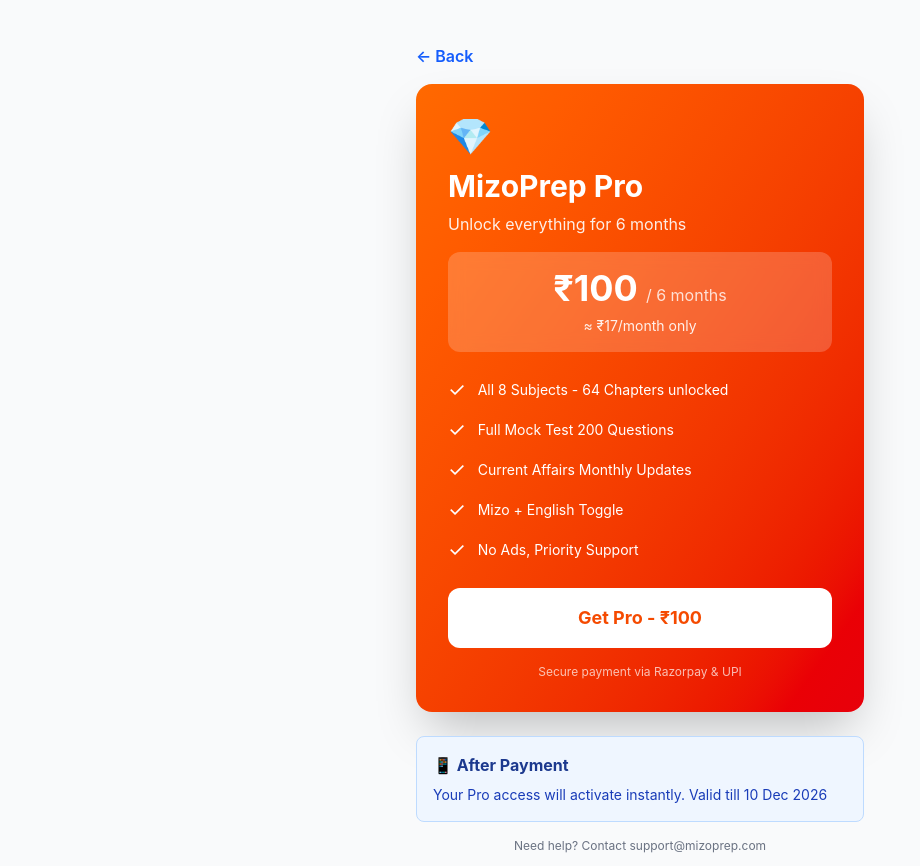
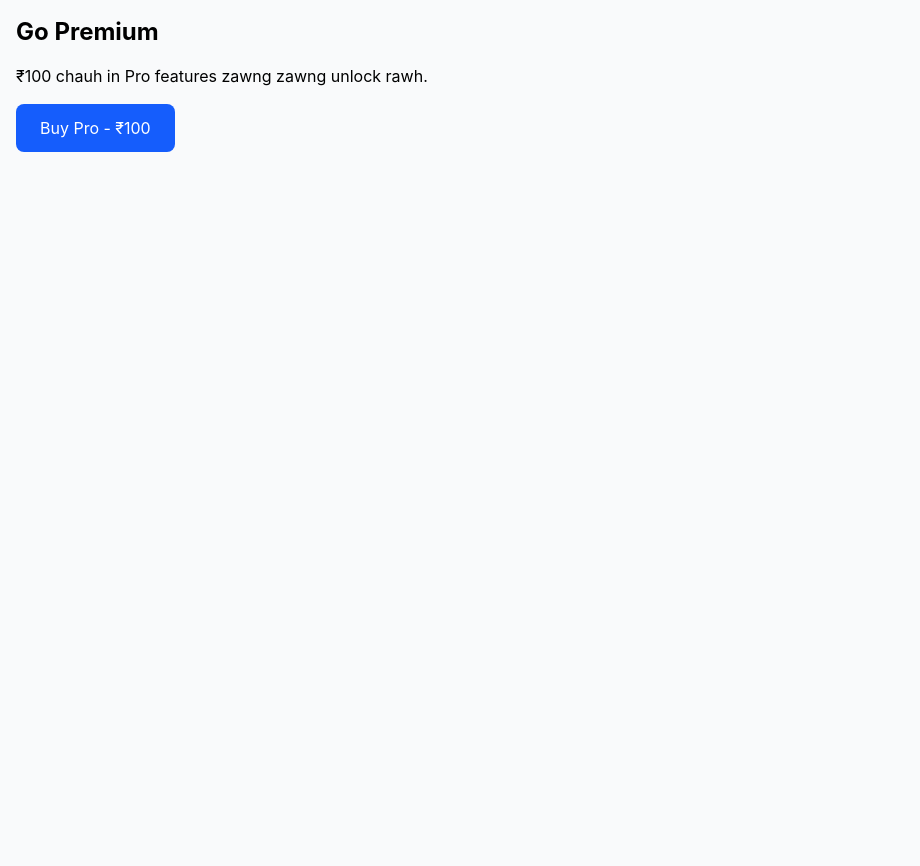
Before and after one commit to tlantea23/mizoprep, a Next.js app: page /premium/success in a window 1280 px wide. Shown: the whole page, without its empty margins (0-920 px from the left). After the commit the page ends 800 px from the top, so only its background shows below. Built offline with nearby package versions, Linux system fonts and the light colour scheme.

Commit message:
fix: use razorpay checkout with order_id

```diff
--- a/app/premium/success/page.tsx
+++ b/app/premium/success/page.tsx
@@ -1,8 +1,15 @@
 'use client'
+
+import { useState } from 'react'
 import { useRouter } from 'next/navigation'
-import { useState } from 'react'
+import { CapacitorHttp } from '@capacitor/core'
 import { Browser } from '@capacitor/browser'
-import { CapacitorHttp } from '@capacitor/core'
+
+declare global {
+  interface Window {
+    Razorpay: any;
+  }
+}
 
 export default function PremiumPage() {
   const router = useRouter()
@@ -14,10 +21,11 @@
     setError('')
 
     try {
+      // 1. Vercel API ko la, Order siam rawh
       const response = await CapacitorHttp.post({
         url: 'https://mizoprep.vercel.app/api/razorpay',
         headers: { 'Content-Type': 'application/json' },
-        data: { amount: 10000 }
+        data: { amount: 10000 } // ₹100 = 10000 paise
       })
 
       console.log('Razorpay Response:', response)
@@ -27,68 +35,84 @@
         throw new Error(data.error || `Server error: ${response.status}`)
       }
 
-      if (data.url) {
-        await Browser.open({ url: data.url })
-      } else {
-        throw new Error('Payment link not received from server')
+      // 2. Razorpay Checkout script load leh load loh check
+      if (!(window as any).Razorpay) {
+        await loadRazorpayScript()
       }
+
+      // 3. Razorpay Popup hawng rawh - order_id hmangin
+      const options = {
+        key: 'rzp_test_xxxxxxxxxxxxxx', // ← I Razorpay Key ID tak dah rawh
+        amount: data.amount, // API atanga lo kal
+        currency: data.currency, // API atanga lo kal
+        name: 'MizoPrep Premium',
+        description: 'Pro Membership',
+        order_id: data.id, // ← Hei hi a pawimawh ber
+        handler: function (response: any) {
+          // Payment hlawhtling
+          console.log('Payment Success:', response)
+          console.log('payment_id:', response.razorpay_payment_id)
+          console.log('order_id:', response.razorpay_order_id)
+
+          // Success page ah kal tir rawh
+          router.push('/premium/success')
+        },
+        prefill: {
+          name: 'User',
+          email: 'user@example.com',
+          contact: '9999999999'
+        },
+        theme: {
+          color: '#3399cc'
+        },
+        modal: {
+          ondismiss: function() {
+            console.log('Checkout closed')
+            setLoading(false)
+          }
+        }
+      };
+
+      const rzp = new (window as any).Razorpay(options);
+
+      rzp.on('payment.failed', function (response: any){
+        console.error('Payment Failed:', response.error)
+        setError(response.error.description || 'Payment failed')
+        setLoading(false)
+      });
+
+      rzp.open();
 
     } catch (error: any) {
       console.error('Payment Error:', error)
       setError(error.message || 'Payment failed. Internet check la, try leh rawh.')
     } finally {
-      setLoading(false)
+      // Razorpay popup in a handle tawh, hetah dah kher lo
     }
   }
 
+  // Razorpay script load na
+  const loadRazorpayScript = () => {
+    return new Promise((resolve) => {
+      const script = document.createElement('script')
+      script.src = 'https://checkout.razorpay.com/v1/checkout.js'
+      script.onload = () => {
+        resolve(true)
+      }
+      script.onerror = () => {
+        resolve(false)
+      }
+      document.body.appendChild(script)
+    })
+  }
+
   return (
-    <div className="min-h-screen bg-gray-50 p-3">
-      <div className="max-w-md mx-auto pt-8">
-        <button
-          onClick={() => router.back()}
-          className="text-blue-600 font-semibold mb-4 flex items-center gap-1"
-        >
-          ← Back
-        </button>
-
-        <div className="bg-gradient-to-br from-orange-500 to-red-600 rounded-2xl p-8 text-white shadow-2xl">
-          <div className="text-4xl mb-3">💎</div>
-          <h1 className="text-3xl font-bold mb-2">MizoPrep Pro</h1>
-          <p className="text-white/90 mb-4">Unlock everything for 6 months</p>
-
-          <div className="bg-white/20 backdrop-blur rounded-xl p-4 mb-6">
-            <div className="text-center mb-2">
-              <span className="text-4xl font-bold">₹100</span>
-              <span className="text-white/80 ml-2">/ 6 months</span>
-            </div>
-            <p className="text-sm text-center text-white/90">≈ ₹17/month only</p>
-          </div>
-
-          <div className="space-y-3 mb-6 text-sm">
-            <div className="flex items-center gap-3">
-              <span className="text-xl">✓</span>
-              <span>All 8 Subjects - 64 Chapters unlocked</span>
-            </div>
-            <div className="flex items-center gap-3">
-              <span className="text-xl">✓</span>
-              <span>Full Mock Test 200 Questions</span>
-            </div>
-            <div className="flex items-center gap-3">
-              <span className="text-xl">✓</span>
-              <span>Current Affairs Monthly Updates</span>
-            </div>
-            <div className="flex items-center gap-3">
-              <span className="text-xl">✓</span>
-              <span>Mizo + English Toggle</span>
-            </div>
-            <div className="flex items-center gap-3">
-              <span className="text-xl">✓</span>
-              <span>No Ads, Priority Support</span>
-            </div>
-          </div>
+    <div className="p-4">
+      <h1 className="text-2xl font-bold mb-4">Go Premium</h1>
+      <p className="mb-4">₹100 chauh in Pro features zawng zawng unlock rawh.</p>
 
       {error && (
-            <div className="bg-red-500/20 border border-red-300 rounded-lg p-3 mb-4 text-sm">
+        <div className="bg-red-100 text-red-700 p-3 rounded mb-4">
           {error}
         </div>
       )}
@@ -96,29 +120,10 @@
       <button
         onClick={handleBuyPro}
         disabled={loading}
-            className="w-full bg-white text-orange-600 py-4 rounded-xl font-bold text-lg active:scale-95 disabled:opacity-50 disabled:cursor-not-allowed transition"
+        className="bg-blue-600 text-white px-6 py-3 rounded-lg disabled:bg-gray-400"
       >
-            {loading ? 'Opening Payment...' : 'Get Pro - ₹100'}
+        {loading ? 'Loading...' : 'Buy Pro - ₹100'}
       </button>
-
-          <p className="text-xs text-center mt-4 text-white/70">
-            Secure payment via Razorpay & UPI
-          </p>
-        </div>
-
-        <div className="mt-6 bg-blue-50 border border-blue-200 rounded-lg p-4">
-          <h3 className="font-bold text-blue-900 mb-2">📱 After Payment</h3>
-          <p className="text-sm text-blue-800">
-            Your Pro access will activate instantly. Valid till {new Date(Date.now() + 180 * 24 * 60 * 60 * 1000).toLocaleDateString('en-IN', {day: 'numeric', month: 'short', year: 'numeric'})}
-          </p>
-        </div>
-
-        <div className="mt-4 text-center">
-          <p className="text-xs text-gray-500">
-            Need help? Contact support@mizoprep.com
-          </p>
-        </div>
-      </div>
     </div>
   )
 }
```
Lines whose indentation alone changed are shown as unchanged.
